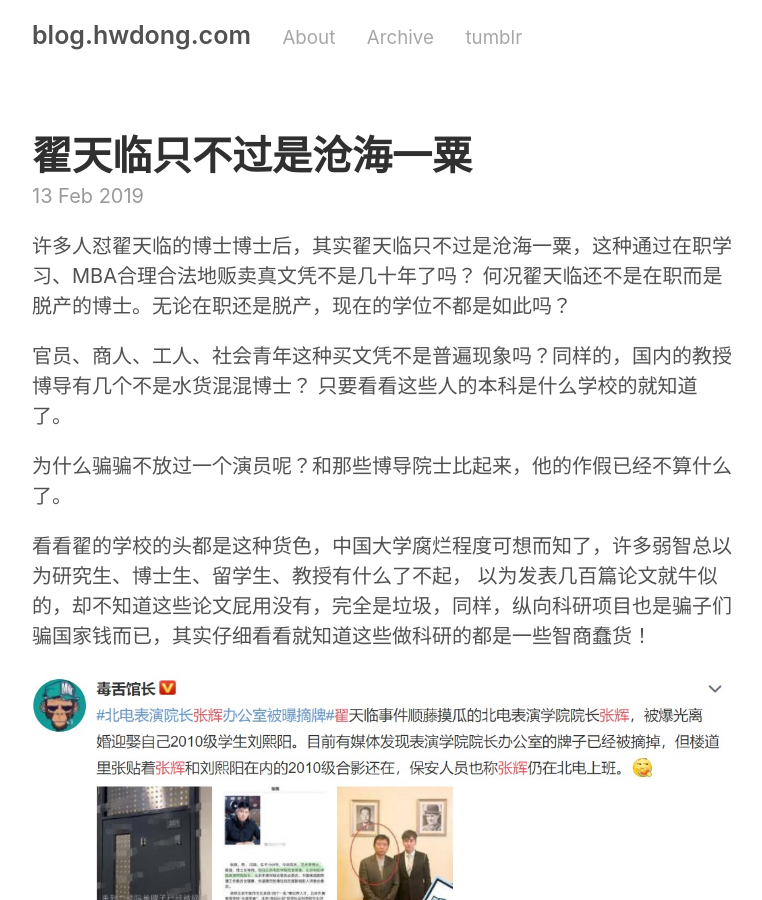
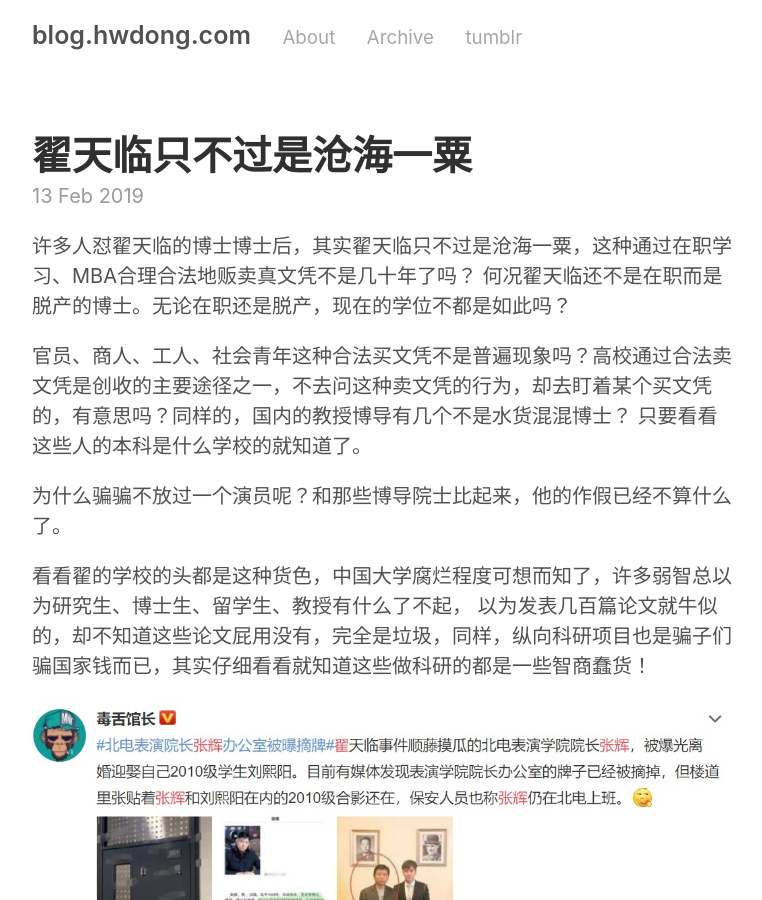
Before and after one commit to hwdong/hwdong-old.github.io, a Jekyll site: the page built from _posts/2019-02-13-翟天临只不过是沧海一粟.md, in a window 1280 px wide and 900 px high. Shown: the whole window, without its empty margins (258-1020 px from the left). Built offline with Jekyll 4.4.1, drawn with Linux system fonts in a browser that asks for light colours; comment, search, counter and statistics services are not loaded.

Commit message:
Update 2019-02-13-翟天临只不过是沧海一粟.md

```diff
--- a/_posts/2019-02-13-翟天临只不过是沧海一粟.md
+++ b/_posts/2019-02-13-翟天临只不过是沧海一粟.md
@@ -10,7 +10,7 @@ tags:
 许多人怼翟天临的博士博士后，其实翟天临只不过是沧海一粟，这种通过在职学习、MBA合理合法地贩卖真文凭不是几十年了吗？ 何况翟天临还不是在职而是脱产的博士。无论在职还是脱产，现在的学位不都是如此吗？
 <!--more-->
 
-官员、商人、工人、社会青年这种买文凭不是普遍现象吗？同样的，国内的教授博导有几个不是水货混混博士？ 只要看看这些人的本科是什么学校的就知道了。
+官员、商人、工人、社会青年这种合法买文凭不是普遍现象吗？高校通过合法卖文凭是创收的主要途径之一，不去问这种卖文凭的行为，却去盯着某个买文凭的，有意思吗？同样的，国内的教授博导有几个不是水货混混博士？ 只要看看这些人的本科是什么学校的就知道了。
 
 为什么骗骗不放过一个演员呢？和那些博导院士比起来，他的作假已经不算什么了。
 
```
